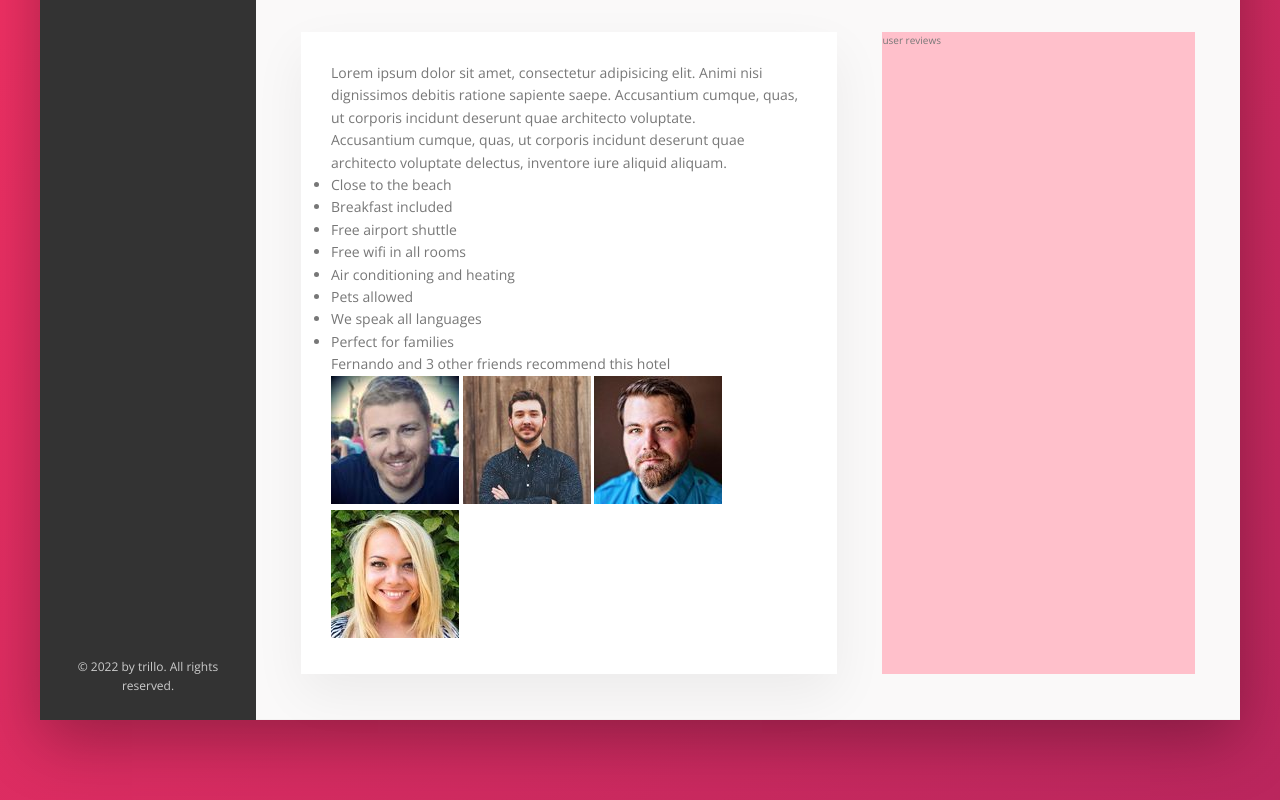
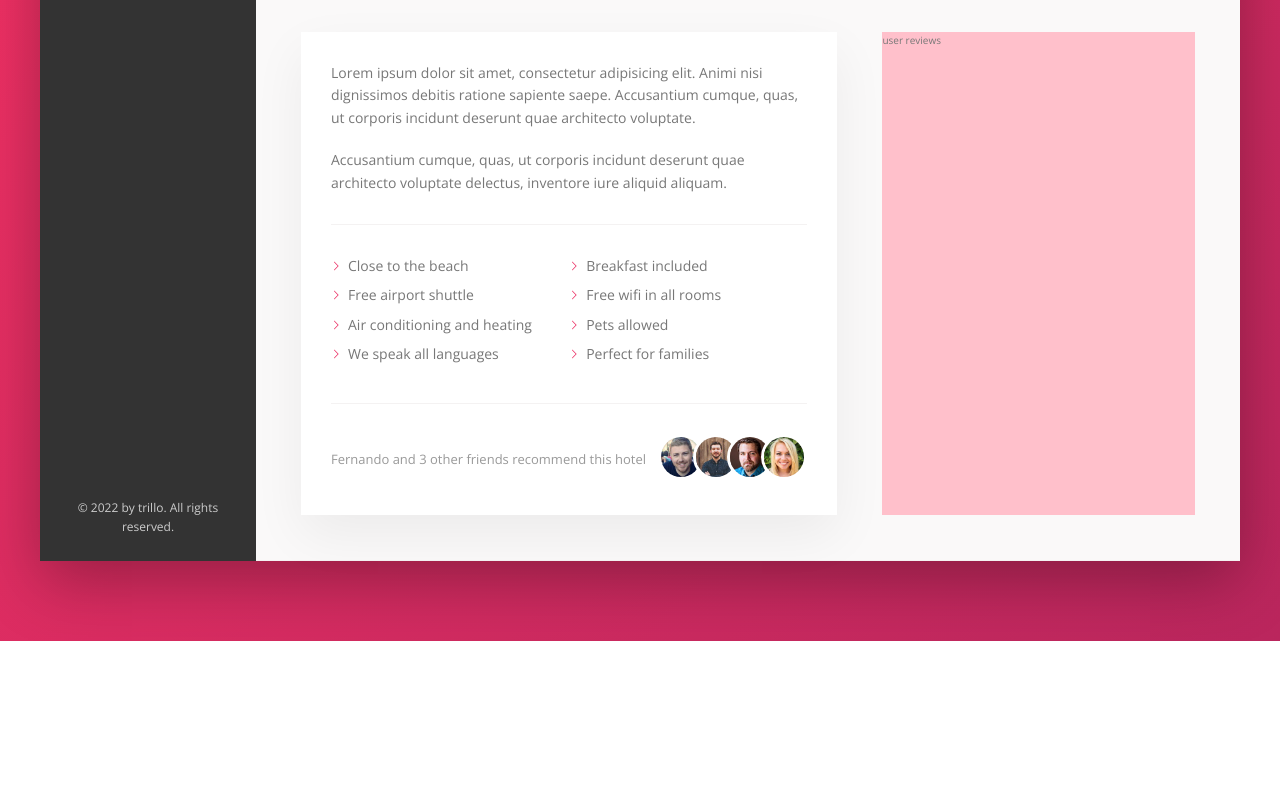
Before and after one commit to Vattghern203/trillo, a website: page index.html in a window 1280 px wide. Shown: the part 615-1415 px from the top of the page. After the commit the page ends 1256 px from the top, so only its background shows below. Drawn offline with nearby package versions, Linux system fonts and the light colour scheme.

Commit message:
using masks and margin trick

```diff
--- a/sass/_components.scss
+++ b/sass/_components.scss
@@ -306,3 +306,78 @@
         box-shadow: none;
     }
 }
+
+//////////////////////////////////
+/// PARAGRAPH
+.paragraph:not(:last-of-type) {
+    margin-bottom: 2rem;
+}
+
+//////////////////////////////////
+/// LIST
+.list {
+    list-style: none;
+    margin: 3rem 0;
+    padding: 3rem 0;
+    border-top:  var(--line);
+    border-bottom: var(--line);
+
+    display: flex;
+    flex-wrap: wrap;
+
+    &__item {
+        flex: 0 0 50%;
+        margin-bottom: .7rem;
+    }
+
+    &__item::before {
+        content: "";
+        display: inline-block;
+        height: 1rem;
+        width: 1rem;
+        margin-right: .7rem;
+
+        // Older browsers
+        //background-image: url(../img/chevron-thin-right.svg);
+        //background-size: cover;
+
+        // Newer Browsers - masks
+        background-color: var(--color-primary);
+        -webkit-mask-image: url(../img/chevron-thin-right.svg);
+        -webkit-mask-size: cover;
+        mask-image: url(../img/chevron-thin-right.svg);
+        mask-size: cover;
+    }
+}
+
+//////////////////////////////////
+/// RECOMMEND
+.recommend {
+    font-size: 1.3rem;
+    color: var(--color-grey-dark-3);
+
+    display: flex;
+    align-items: center;
+
+
+    &__count {
+        margin-right: auto;
+    }
+
+    &__friends {
+
+    }
+
+    &__photo {
+        box-sizing: content-box;
+        height: 4rem;
+        width: 4rem;
+        border-radius: 50%;
+        border: .3rem solid #FFF;
+
+        &:not(:last-child) {
+            margin-right: -1.5rem;
+
+        }
+    }
+}
```
Also changed, not shown: css/style.css, img/chevron-small-right.svg (renamed from img/SVG/chevron-small-right.svg), 1 other file.
